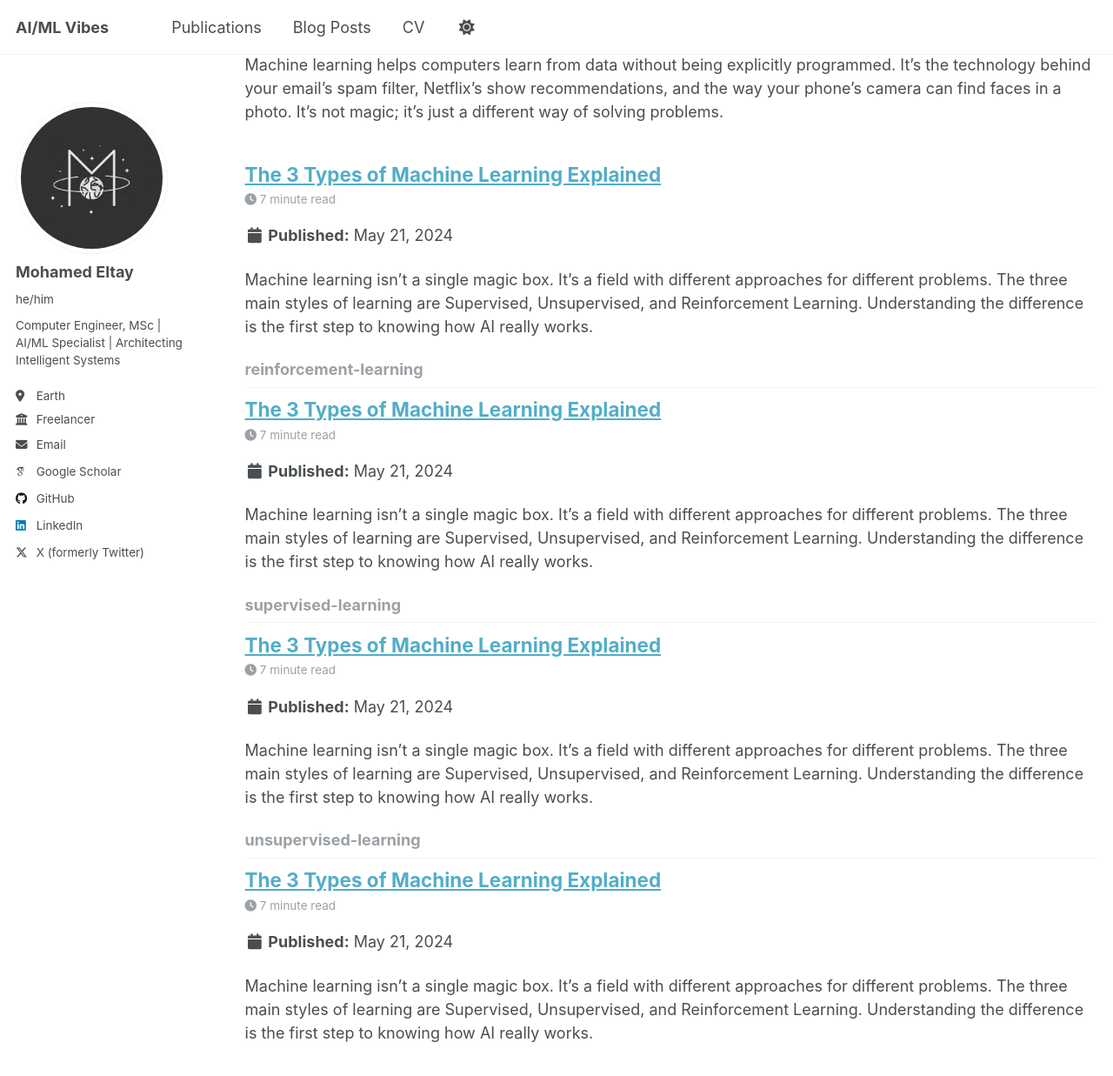
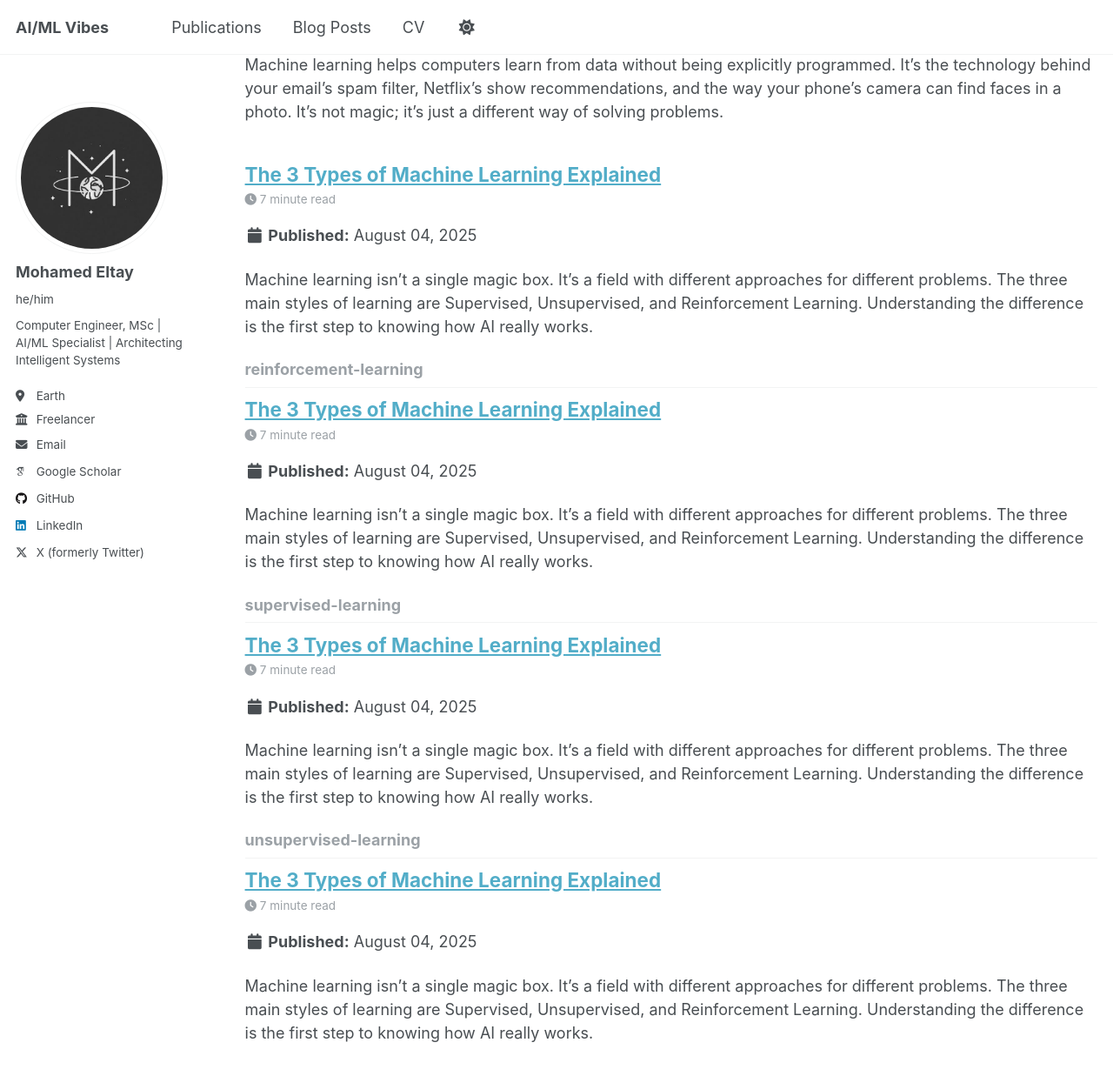
Before and after one commit to eltay89/eltay89.github.io, a Jekyll site: the page built from _pages/tag-archive.html, in a window 1280 px wide and 1400 px high, scrolled down 1315 px. Shown: the top 1237 px of the window at 87% size. Built offline with Jekyll 4.4.1, drawn with Linux system fonts in a browser that asks for light colours; some web fonts are replaced; a script that is not in the unit is left out; some of the changed text lies outside the part shown.

Commit message:
Update 2025-08-04-learning-types-explained.md

````diff
--- a/_posts/2025-08-04-learning-types-explained.md
+++ b/_posts/2025-08-04-learning-types-explained.md
@@ -1,6 +1,6 @@
 ---
 title: 'The 3 Types of Machine Learning Explained'
-date: 2024-05-21
+date: 2025-08-04
 permalink: /posts/2024/05/learning-types-explained/
 tags:
   - machine-learning
@@ -27,7 +27,7 @@ graph TD
     A[Labeled Data<br>(e.g., Cat & Dog photos with labels)] --> B{Train Model}
     B --> C[New Unlabeled Photo]
     C --> D{Model Predicts}
-    D --> E[Output: "This is a Cat"]
+    D --> E["Output: This is a Cat"]
 ```
 
 #### Types of Supervised Learning
@@ -84,7 +84,7 @@ Unsupervised learning is the opposite of supervised learning. We give the model
 graph TD
     A[Unlabeled Data<br>(e.g., customer purchase histories)] --> B{Train Model}
     B --> C[Model finds patterns]
-    C --> D[Output: Groups of similar customers]
+    C --> D["Output: Groups of similar customers"]
 ```
 
 #### Types of Unsupervised Learning
@@ -132,7 +132,7 @@ Reinforcement Learning (RL) is about training an `agent` to make decisions. The
 ```mermaid
 graph LR
     Agent -- Action --> Environment
-    Environment -- State & Reward --> Agent
+    Environment -- "State & Reward" --> Agent
 ```
 
 #### Key Concepts of RL
@@ -188,16 +188,16 @@ Here's a simple way to think about which type of learning fits your problem.
 
 ```mermaid
 graph TD
-    A{What's my goal?} --> B{Predict an outcome?}
-    A --> C{Find hidden groups?}
-    A --> D{Train a system to do a task?}
+    A{"What's my goal?"} --> B{"Predict an outcome?"}
+    A --> C{"Find hidden groups?"}
+    A --> D{"Train a system to do a task?"}
 
-    B -- Yes --> F[Do I have labeled data?]
-    F -- Yes --> G[Use Supervised Learning]
-    F -- No --> H[You need to get labels first!]
+    B -- Yes --> F{"Do I have labeled data?"}
+    F -- Yes --> G["Use Supervised Learning"]
+    F -- No --> H["You need to get labels first!"]
 
-    C -- Yes --> I[Use Unsupervised Learning]
-    D -- Yes --> J[Use Reinforcement Learning]
+    C -- Yes --> I["Use Unsupervised Learning"]
+    D -- Yes --> J["Use Reinforcement Learning"]
 ```
 
 By understanding these three fundamental types, you can start to see the logic behind many of the AI systems we use every day. Each one is a powerful tool designed for a different kind of job.
````
